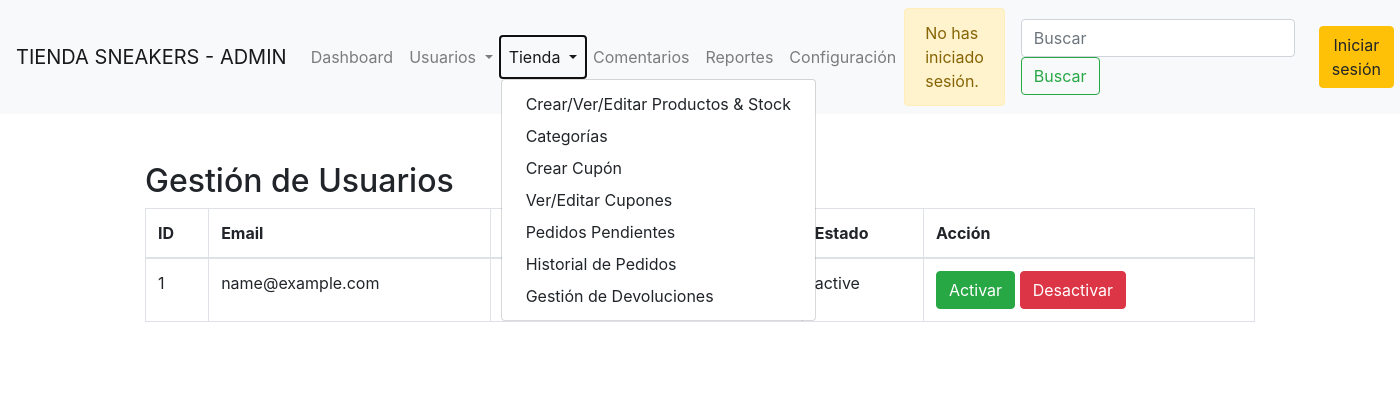
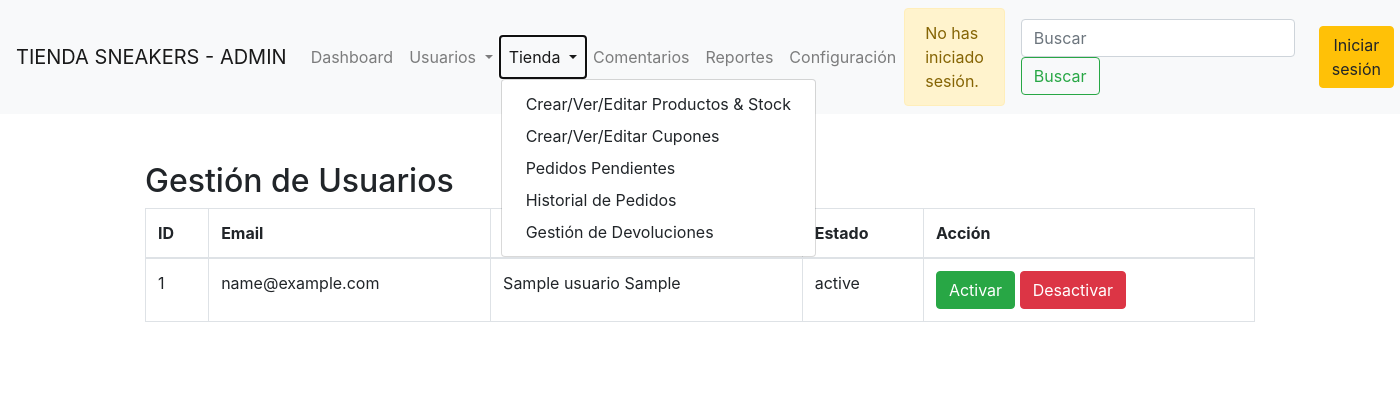
Before and after one commit to Daniel-Arboleda/Online-Store-Sneakers, a PHP site: page /admin/admin_usuarios.php in a window 1400 px wide, after a click on "Tienda". Shown: the top 414 px of the page. Run offline with PHP 8.4, Linux system fonts and the light colour scheme; the visitor is signed in with stand-in values (Sample User, id 1); tables that the repository leaves empty or names only in its code hold one stand-in row (values such as "Sample post"); a stand-in replaces the project's code that opens the database connection.

Commit message:
Se actualizan rutas del menu administrador para redireccion correcta de los menus y submenus

```diff
--- a/admin/menu_admin.php
+++ b/admin/menu_admin.php
@@ -50,16 +50,16 @@ $usuarioEmail = $isLoggedIn ? $_SESSION['email'] : '';
                     <!-- <a class="dropdown-item" href="agregar_producto.php">Crear Producto</a> -->
                     <a class="dropdown-item" href="admin_productos.php">Crear/Ver/Editar Productos & Stock</a>
                     <!-- <a class="dropdown-item" href="ver_stock.php">Ver/Editar Stock</a> -->
-                    <a class="dropdown-item" href="admin_categorias.php">Categorías</a>
+                    <!-- <a class="dropdown-item" href="admin_categorias.php">Categorías</a> -->
 
                     <!-- Gestión de Cupones -->
-                    <a class="dropdown-item" href="crear_cupon.php">Crear Cupón</a>
-                    <a class="dropdown-item" href="ver_cupones.php">Ver/Editar Cupones</a>
+                    <!-- <a class="dropdown-item" href="crear_cupon.php">Crear Cupón</a> -->
+                    <a class="dropdown-item" href="ver_cupones.php">Crear/Ver/Editar Cupones</a>
 
                     <!-- Gestión de Pedidos y Devoluciones -->
                     <a class="dropdown-item" href="admin_pedidos.php">Pedidos Pendientes</a>
                     <a class="dropdown-item" href="historial_pedidos.php">Historial de Pedidos</a>
-                    <a class="dropdown-item" href="devoluciones.php">Gestión de Devoluciones</a>
+                    <a class="dropdown-item" href="admin_devoluciones.php">Gestión de Devoluciones</a>
                 </div>
             </li>
 
```
